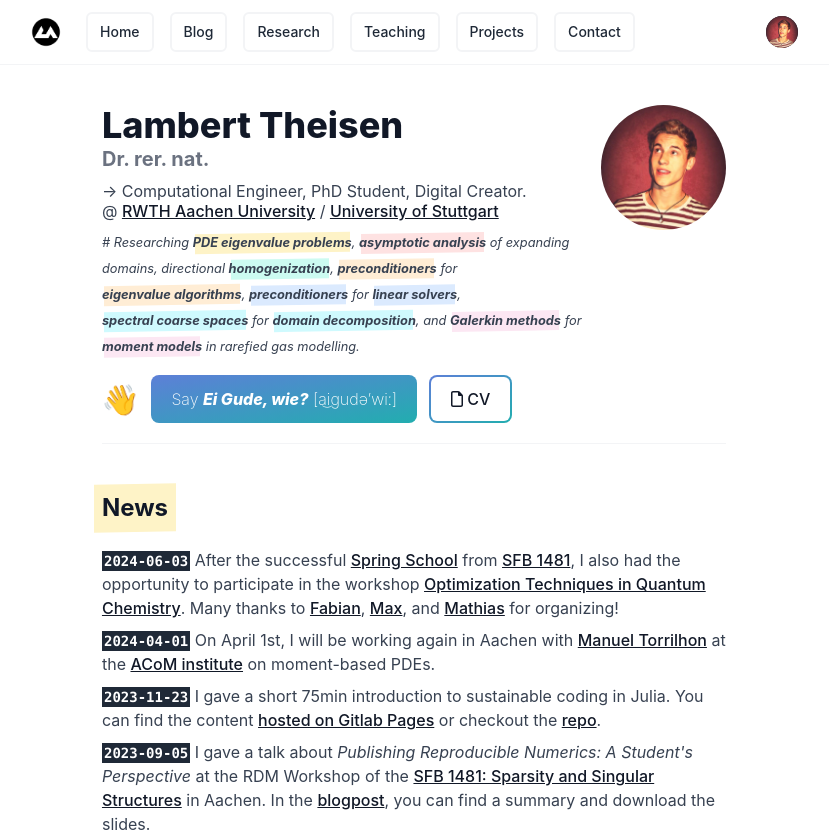
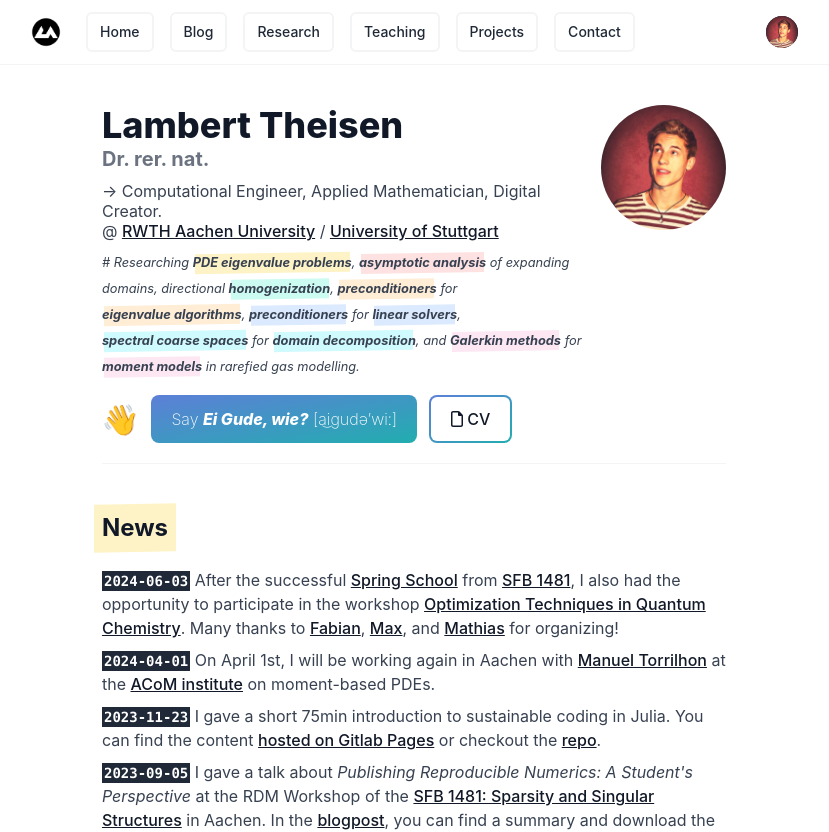
Before and after one commit to lamBOOO/thsn.dev, a Next.js app: page / in a window 1280 px wide. Shown: the top 832 px of the page, without its empty margins (226-1055 px from the left). Built offline with nearby package versions, Linux system fonts and the light colour scheme.

Commit message:
add new subtitle

```diff
--- a/app/home-page.tsx
+++ b/app/home-page.tsx
@@ -413,7 +413,7 @@ export default function Home({ allPostsData }: any) {
               Dr. rer. nat.
             </p>
             <p className='leading-5 my-2'>
-              → Computational Engineer, PhD Student, Digital Creator.
+              → Computational Engineer, Applied Mathematician, Digital Creator.
               <br></br>
               @ <Link href="https://www.rwth-aachen.de/">RWTH Aachen University</ Link> / <Link href="https://www.uni-stuttgart.de/">University of Stuttgart</Link>
             </p>
```
